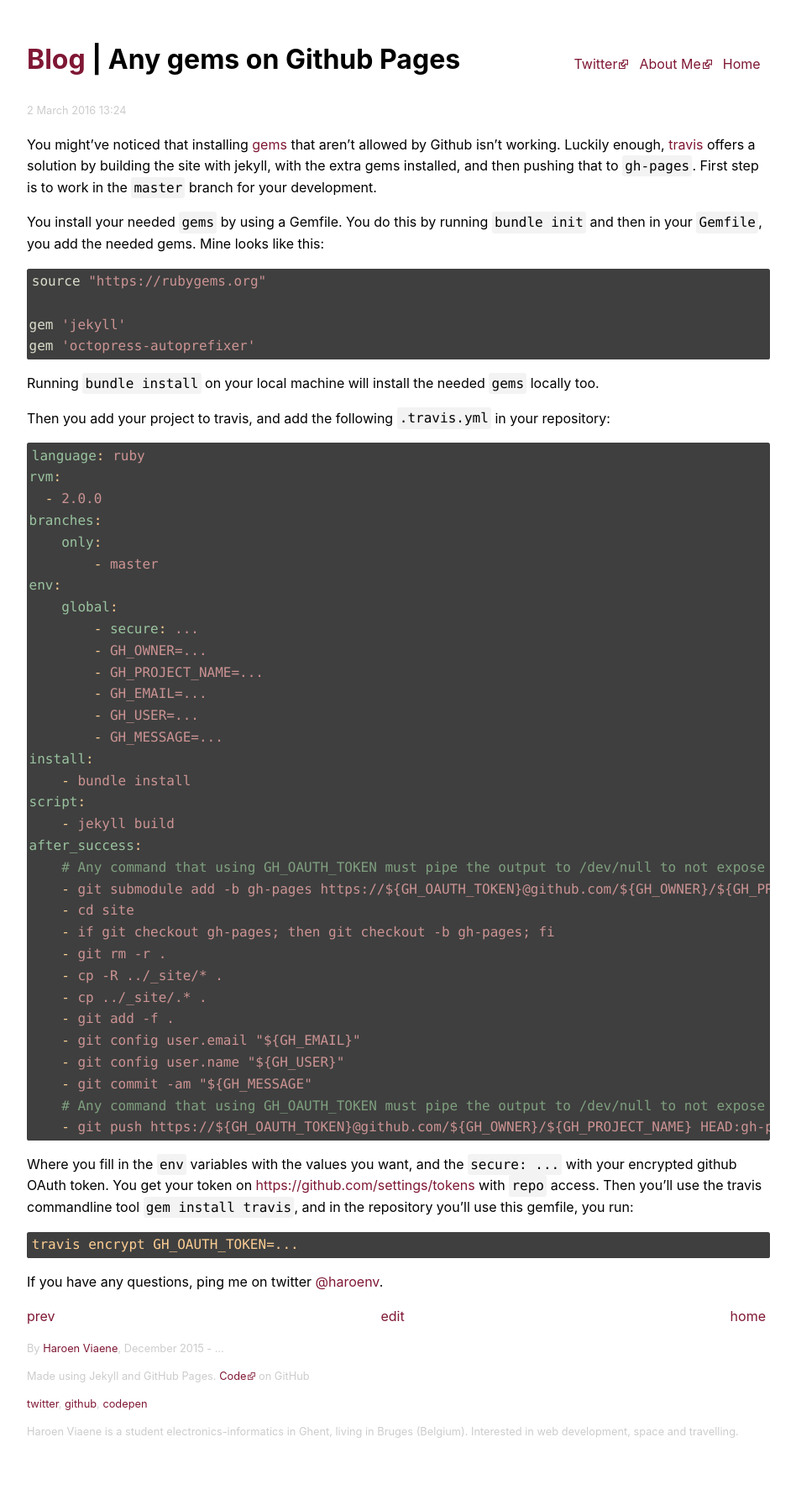
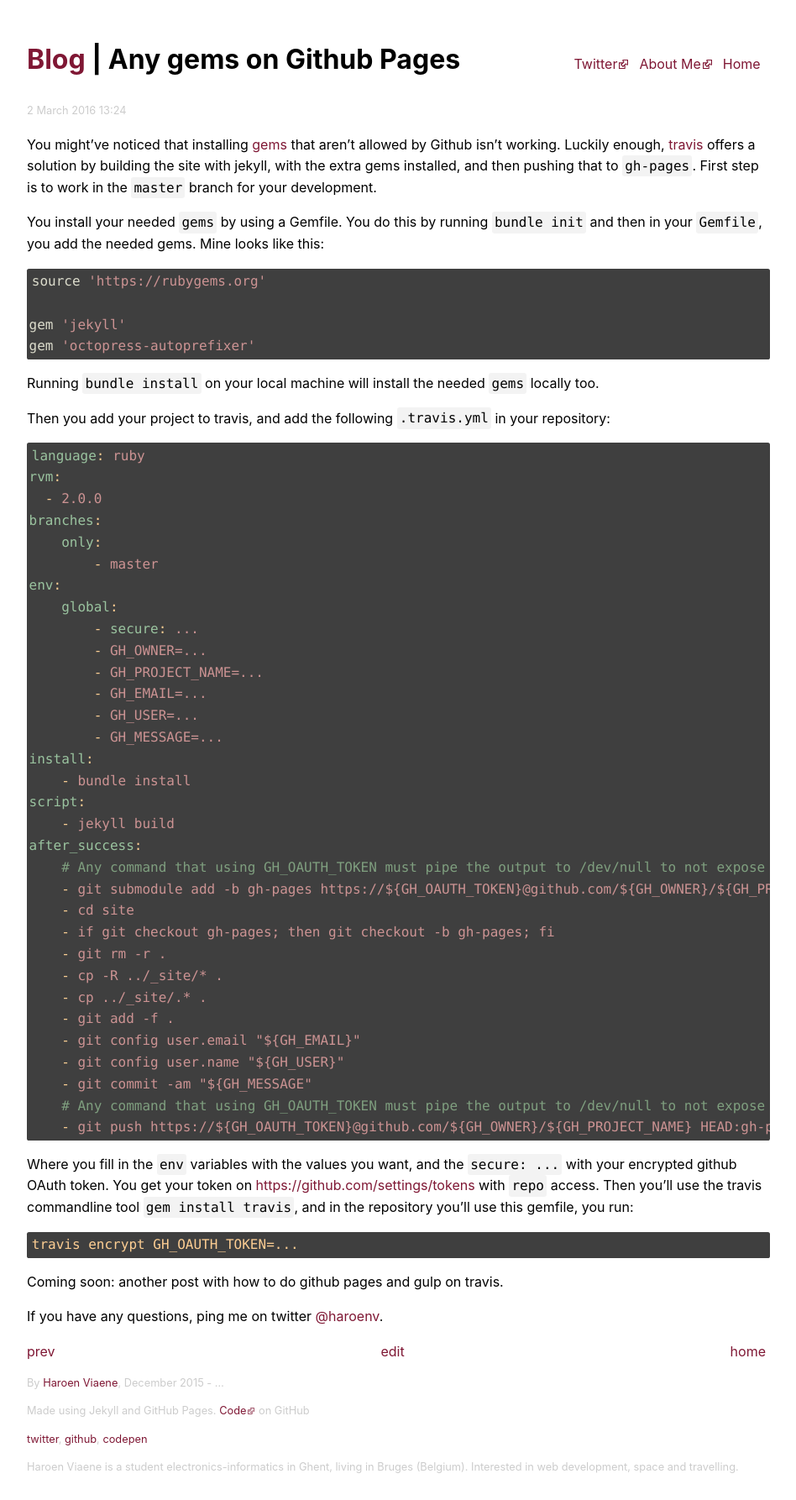
Before and after one commit to Haroenv/blog, a Jekyll site: the page built from _posts/2016-3-2-gems-on-github-pages.md, in a window 1280 px wide. Shown: the whole page at 84% size, without its empty margins (168-1116 px from the left). Built offline with Jekyll 4.4.1, drawn with Linux system fonts in a browser that asks for light colours; comment, search, counter and statistics services are not loaded; before the commit the page ends 1745 px from its top, so only the background shows below that.

Commit message:
add a line

````diff
--- a/_posts/2016-3-2-gems-on-github-pages.md
+++ b/_posts/2016-3-2-gems-on-github-pages.md
@@ -9,7 +9,7 @@
 You install your needed `gems` by using a Gemfile. You do this by running `bundle init` and then in your `Gemfile`, you add the needed gems. Mine looks like this:
 
 {% highlight ruby %}
-source "https://rubygems.org"
+source 'https://rubygems.org'
 
 gem 'jekyll'
 gem 'octopress-autoprefixer'
@@ -60,4 +60,6 @@
 travis encrypt GH_OAUTH_TOKEN=...
 ```
 
+Coming soon: another post with how to do github pages and gulp on travis.
+
 If you have any questions, ping me on twitter [@haroenv](https://twitter.com/haroenv).
````
